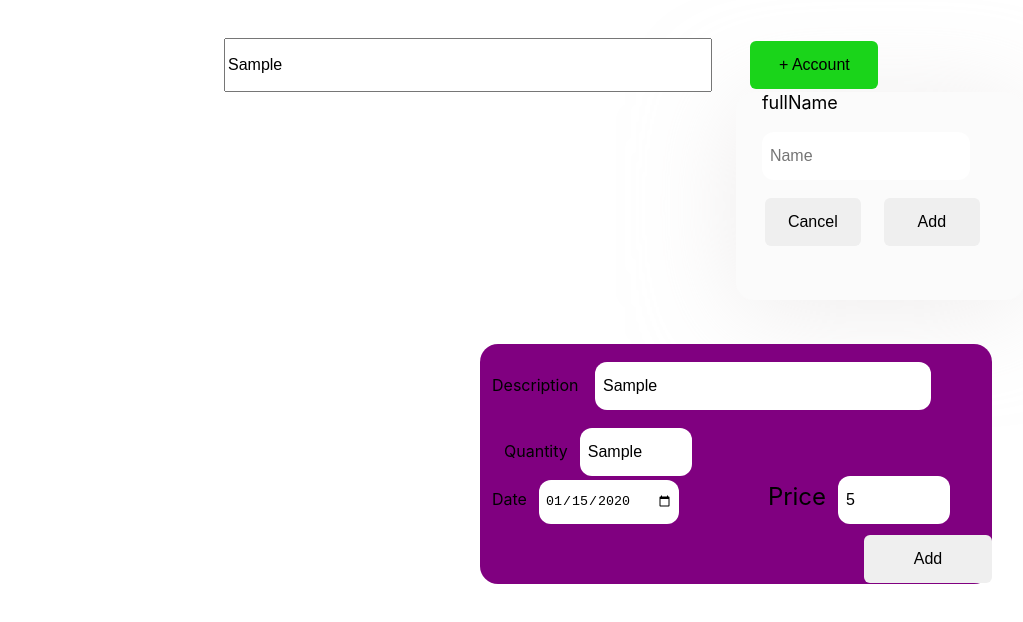
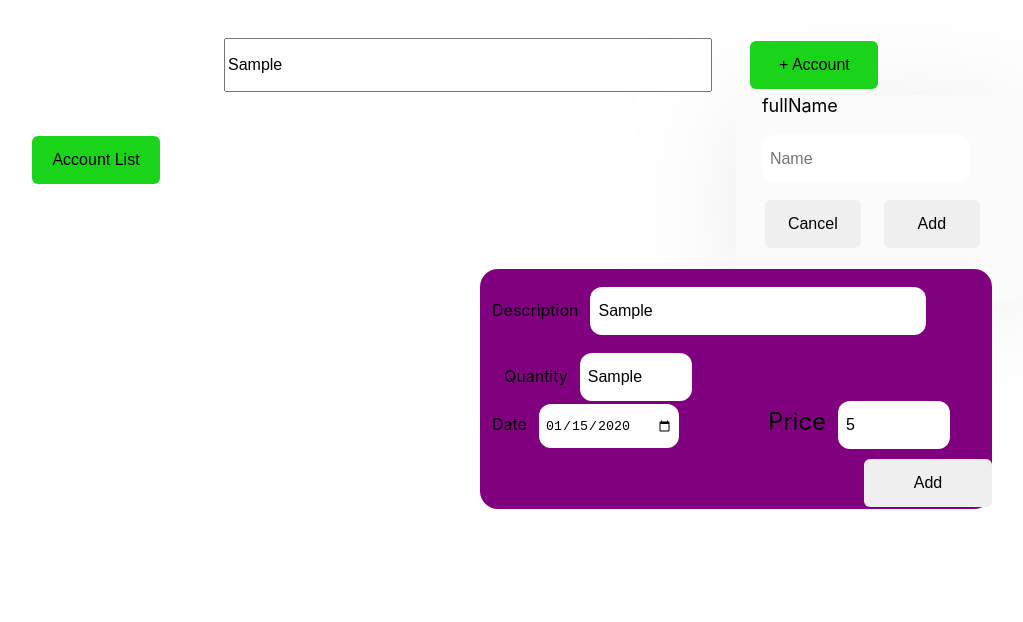
Before and after one commit to Parth-Ramani/groceries-account, a React (Create React App) app: page / in a window 1280 px wide. Both pictures are taken after typing "Sample", "Sample", "Sample", "2020-01-15", "5" into the empty fields and a click on the button "+ Account". Shown: the top 622 px of the page, without its empty margins (160-1183 px from the left). Built offline with nearby package versions, Linux system fonts and the light colour scheme.

Commit message:
stored the values all and and add button contact list

```diff
--- a/src/App.css
+++ b/src/App.css
@@ -19,3 +19,13 @@
   border: none;
   font-size: medium;
 }
+.accountList {
+  height: 3rem;
+  width: 8rem;
+  margin-left: 15%;
+  margin-top: 44px;
+  border-radius: 6px;
+  background-color: rgb(26, 212, 26);
+  border: none;
+  font-size: medium;
+}
--- a/src/App.js
+++ b/src/App.js
@@ -19,6 +19,8 @@ function App() {
       >
         + Account
       </button>
+      <br />
+      <button className="accountList">Account List</button>
       {openForm && <Modal setForm={setForm} />}
       <InputFields />
     </div>
--- a/src/Components/InputFields.css
+++ b/src/Components/InputFields.css
@@ -8,7 +8,7 @@
   width: 40vw;
   /* border: 2px solid black; */
   background-color: purple;
-  margin-top: 44px;
+  margin-top: -34px;
   margin-left: 50%;
   border-radius: 18px;
 }
--- a/src/Components/InputFields.js
+++ b/src/Components/InputFields.js
@@ -24,49 +24,61 @@ const InputFields = () => {
     console.log(event.target.value);
   };
 
-  const submitFormHandler = (event) => {};
+  const submitFormHandler = (event) => {
+    event.preventDefault();
+
+    const customerData = {
+      description: enteredDesc,
+      quantity: enteredQuantity,
+      date: entereddate,
+      price: enteredPrice,
+    };
+    console.log(customerData);
+    setDesc("");
+    setQuantity("");
+
+    setDate("");
+    setPrice("");
+  };
+
   return (
     <div className="inputBox">
       <form onSubmit={submitFormHandler}>
-        <label className="desc" for="desc">
-          Description{" "}
-        </label>
+        <label className="desc">Description</label>
         <input
           className="descInput"
           type="text"
-          name="desc"
+          name="description"
           placeholder="Description.."
+          value={enteredDesc}
           onChange={descChangeHandler}
         />
 
-        <label className="quantity" for="quantity">
-          Quantity
-        </label>
+        <label className="quantity">Quantity</label>
         <input
           className="quant"
           type="text"
           name="quantity"
           placeholder="quantity"
+          value={enteredQuantity}
           onChange={quantityChangeHandler}
         />
         <br />
-        <label className="dt" for="date">
-          Date
-        </label>
+        <label className="dt">Date</label>
         <input
           className="dtInput"
           type="date"
           name="date"
+          value={entereddate}
           onChange={dateChangeHandler}
         />
-        <label className="price" for="price">
-          Price
-        </label>
+        <label className="price">Price</label>
         <input
           className="priceInput"
           type="number"
           placeholder="Price.."
           name="price"
+          value={enteredPrice}
           onChange={priceChangeHandler}
         />
         <br />
--- a/src/Components/Modal.css
+++ b/src/Components/Modal.css
@@ -2,7 +2,7 @@
   height: 13rem;
   width: 18rem;
   background-color: rgb(251, 251, 251);
-  margin-top: 0%;
+  margin-top: -7%;
   margin-left: 70%;
   border-radius: 18px;
   box-shadow: 0 10px 100px rgba(224, 219, 219, 0.5);
--- a/src/Components/Modal.js
+++ b/src/Components/Modal.js
@@ -1,6 +1,6 @@
 import { useState } from "react";
 import "./Modal.css";
-const Modal = (setForm) => {
+const Modal = (props) => {
   const [enteredName, setName] = useState("");
 
   const nameChangeHandler = (event) => {
@@ -12,7 +12,7 @@ const Modal = (setForm) => {
     event.preventDefault();
 
     const customerNameData = {
-      fullName: enteredName,
+      fullname: enteredName,
     };
     console.log(customerNameData);
 
@@ -23,9 +23,7 @@ const Modal = (setForm) => {
     <div>
       <div className=" customerBox">
         <form onSubmit={submitHandler}>
-          <label className="customerName" for="desc">
-            fullName
-          </label>
+          <label className="customerName">fullName</label>
 
           <input
             className="name"
@@ -39,7 +37,7 @@ const Modal = (setForm) => {
           <button
             className="cancel"
             onClick={() => {
-              setForm(false);
+              props.setForm(false);
             }}
           >
             Cancel
```
